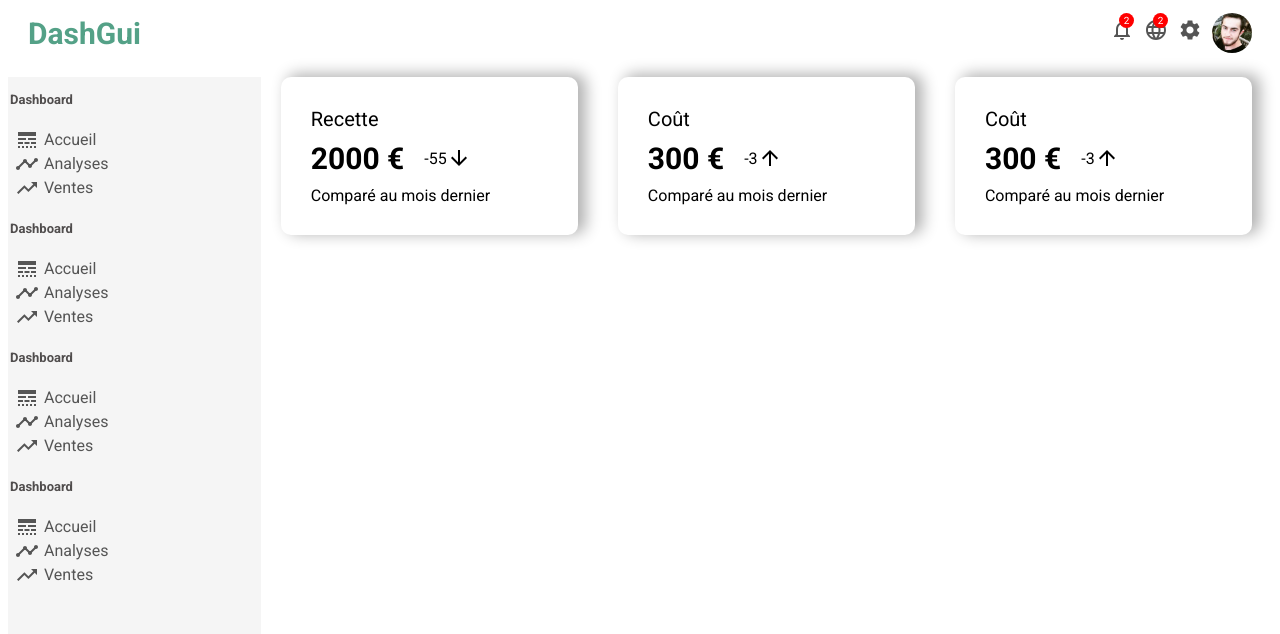
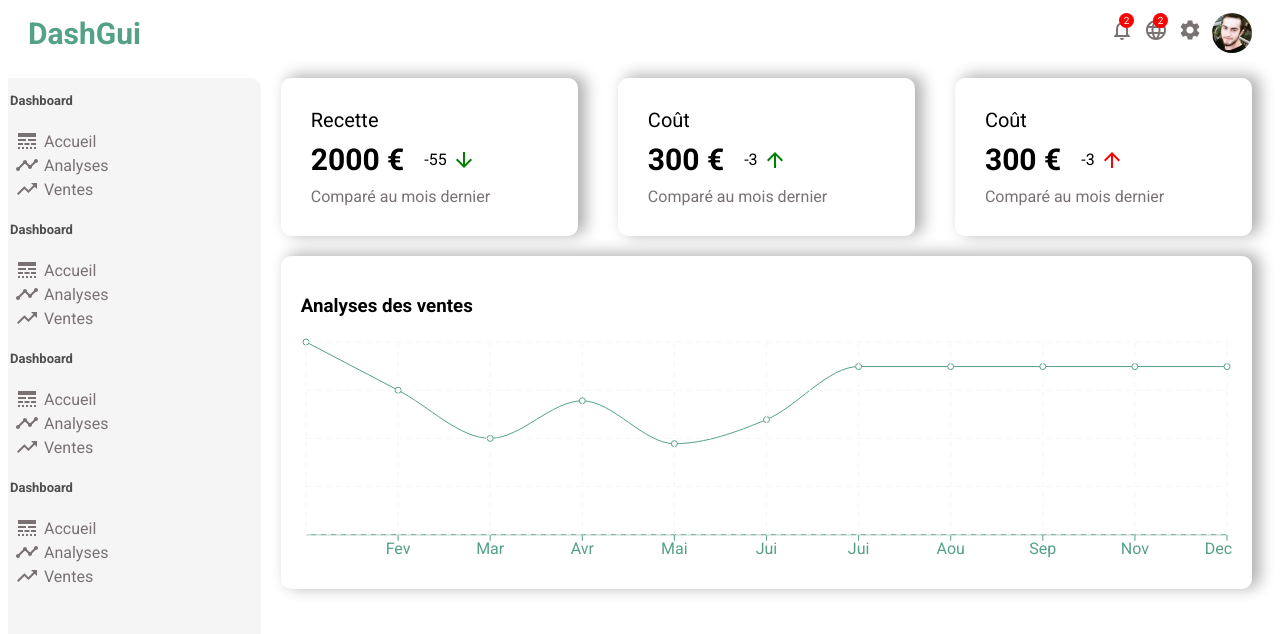
Before and after one commit to zoanlogia/react-dashboard, a React (Create React App) app: page / in a window 1280 px wide. Shown: the top 634 px of the page. Built offline with nearby package versions, Linux system fonts and the light colour scheme.

Commit message:
add chart

```diff
--- a/src/app.scss
+++ b/src/app.scss
@@ -2,5 +2,5 @@
 
 .container {
     display: flex;
-    margin-top: 18.5px;
+    margin-top: 20px;
 }
--- /dev/null
+++ b/src/components/chart/Chart.jsx
@@ -0,0 +1,67 @@
+
+import { CartesianGrid, Line, LineChart, ResponsiveContainer, XAxis, Tooltip } from "recharts";
+import "./chart.scss";
+
+export default function Chart() {
+  const data =
+    [
+      {
+        name: "Jan",
+        'Active User': 4000,
+      },
+      {
+        name: "Fev",
+        'Active User': 3000,
+      },
+      {
+        name: "Mar",
+        'Active User': 2000,
+      },
+      {
+        name: "Avr",
+        'Active User': 2780,
+      },
+      {
+        name: "Mai",
+        'Active User': 1890,
+      },
+      {
+        name: "Jui",
+        'Active User': 2390,
+      },
+      {
+        name: "Jui",
+        'Active User': 3490,
+      },
+      {
+        name: "Aou",
+        'Active User': 3490,
+      },
+      {
+        name: "Sep",
+        'Active User': 3490,
+      },
+      {
+        name: "Nov",
+        'Active User': 3490,
+      },
+      {
+        name: "Dec",
+        'Active User': 3490,
+      },
+    ];
+
+  return (
+    <div className="chart">
+      <h3 className="chart__title">Analyses des ventes</h3>
+      <ResponsiveContainer width="100%" aspect={4 / 1}>
+        <LineChart data={data}>
+          <XAxis dataKey="name" stroke='#54a187' />
+          <Line type='monotone' dataKey="Active User" stroke='#54a187' />
+          <Tooltip/>
+          <CartesianGrid stroke="#f5F5F5" strokeDasharray="5 5" />
+        </LineChart>
+      </ResponsiveContainer>
+    </div>
+  )
+};
--- /dev/null
+++ b/src/components/chart/chart.scss
@@ -0,0 +1,13 @@
+@import '../../variables.scss';
+
+.chart {
+    padding: 20px;
+    margin: 20px;
+    -webkit-box-shadow: 7px -2px 15px 1px rgba(0, 0, 0, 0.31);
+    box-shadow: 7px -2px 15px 1px rgba(0, 0, 0, 0.31);
+    border-radius: 10px;
+
+    &__title {
+        margin-bottom: 20px;
+    }
+}
--- a/src/components/featuredInfo/FeaturedInfo.jsx
+++ b/src/components/featuredInfo/FeaturedInfo.jsx
@@ -1,6 +1,5 @@
 /** @format */
 
-import React from "react";
 import "./featuredInfo.scss";
 import { ArrowDownward, ArrowUpward } from "@material-ui/icons";
 
@@ -13,18 +12,7 @@ export default function FeaturedInfo() {
           <span className="featured__money">2000 €</span>
           <span className="featured__rate">
             -55
-            <ArrowDownward />
-          </span>
-        </div>
-        <span className="container__featuredSub">Comparé au mois dernier</span>
-      </div>
-      <div className="featured__item">
-        <span className="featured__title">Coût</span>
-        <div className="featured__container">
-          <span className="featured__money">300 €</span>
-          <span className="featured__rate">
-            -3
-            <ArrowUpward />
+            <ArrowDownward className="featured__iconState" />
           </span>
         </div>
         <span className="featured__featuredSub">Comparé au mois dernier</span>
@@ -35,7 +23,18 @@ export default function FeaturedInfo() {
           <span className="featured__money">300 €</span>
           <span className="featured__rate">
             -3
-            <ArrowUpward />
+            <ArrowUpward className="featured__iconState" />
+          </span>
+        </div>
+        <span className="featured__featuredSub">Comparé au mois dernier</span>
+      </div>
+      <div className="featured__item">
+        <span className="featured__title">Coût</span>
+        <div className="featured__container">
+          <span className="featured__money">300 €</span>
+          <span className="featured__rate">
+            -3
+            <ArrowUpward className="featured__iconState negative" />
           </span>
         </div>
         <span className="featured__featuredSub">Comparé au mois dernier</span>
--- a/src/components/featuredInfo/featuredInfo.scss
+++ b/src/components/featuredInfo/featuredInfo.scss
@@ -37,4 +37,19 @@
       align-items: center;
       margin-left: 20px;
   }
+
+  &__iconState {
+      font-size: 14px;
+      margin-left: 5px;
+      color: $done-color;
+  }
+
+  &__iconState.negative {
+
+      color: $alert-color;
+  }
+
+  &__featuredSub {
+      color: $grey-color;
+  }
 }
--- a/src/components/sidebar/Sidebar.jsx
+++ b/src/components/sidebar/Sidebar.jsx
@@ -1,6 +1,3 @@
-/** @format */
-
-import React from "react";
 import "./sidebar.scss";
 import { LineStyle, Timeline, TrendingUp } from "@material-ui/icons";
 
--- a/src/components/sidebar/sidebar.scss
+++ b/src/components/sidebar/sidebar.scss
@@ -8,6 +8,7 @@
   position: sticky;
   top: 50px;
   background-color: whitesmoke;
+  border-radius:0 10px 10px 0;
 
   &__wrapper {
     padding: 2px;
--- a/src/components/topbar/Topbar.jsx
+++ b/src/components/topbar/Topbar.jsx
@@ -1,4 +1,3 @@
-import React from 'react'
 import './topbar.scss'
 import { NotificationsNone, Language, Settings } from '@material-ui/icons'
 import Avatar from '../../assets/img/moi.jpg'
--- a/src/pages/home/Home.jsx
+++ b/src/pages/home/Home.jsx
@@ -1,12 +1,13 @@
-import React from 'react'
 import FeaturedInfo from '../../components/featuredInfo/FeaturedInfo'
 import './home.scss'
+import Chart from '../../components/chart/Chart'
 
 
 export default function Home() {
     return (
         <div className="home">
             <FeaturedInfo />
+            <Chart />
         </div>
     )
 }
--- a/src/variables.scss
+++ b/src/variables.scss
@@ -1,4 +1,5 @@
 $logo-color: rgb(84, 161, 135);
 $alert-color: red;
+$done-color: green;
 $white-color: white;
-$grey-color: #555;
+$grey-color: rgb(122, 114, 114);
```
